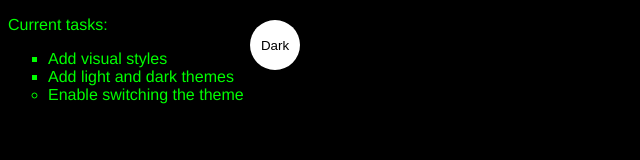
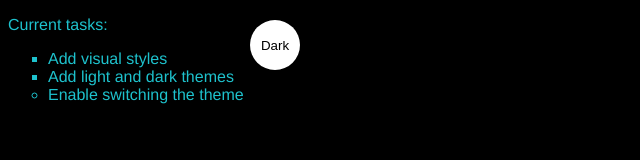
Before and after one commit to CodeWith-Arsh/change-theme, a plain HTML site: page index.html in a window 1280 px wide. Shown: the whole page, without its empty margins (0-640 px from the left). Drawn offline with Linux system fonts and the light colour scheme.

Commit message:
Theme color changed

```diff
--- a/style.css
+++ b/style.css
@@ -1,5 +1,5 @@
 :root {
-    --green: #00FF00;
+    --green: #1ec2cd;
     --white: #FFFFFF;
     --black: #000000;
   }
```
